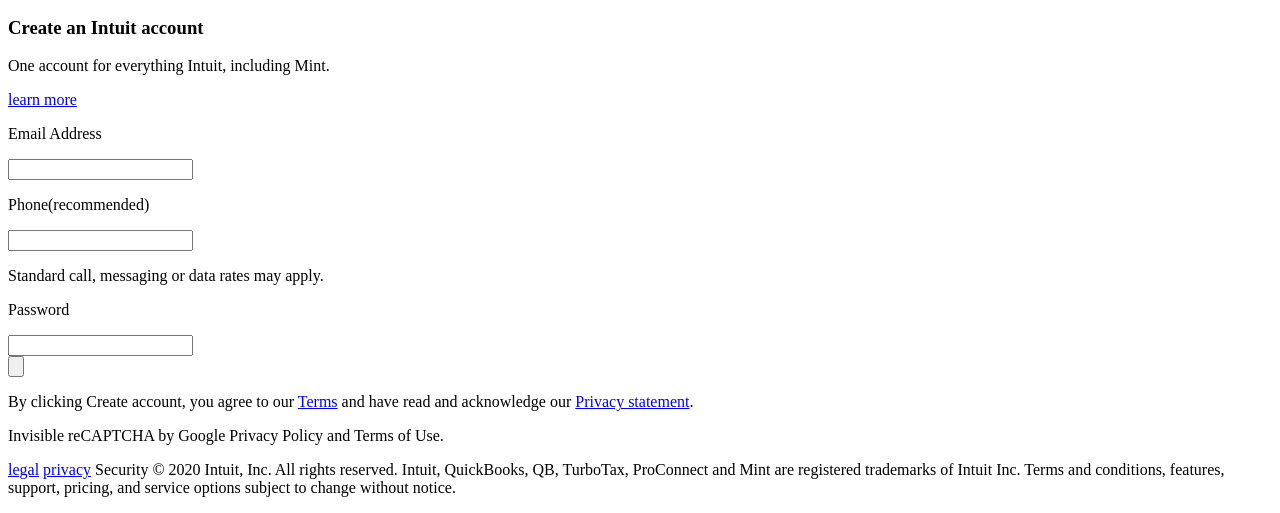
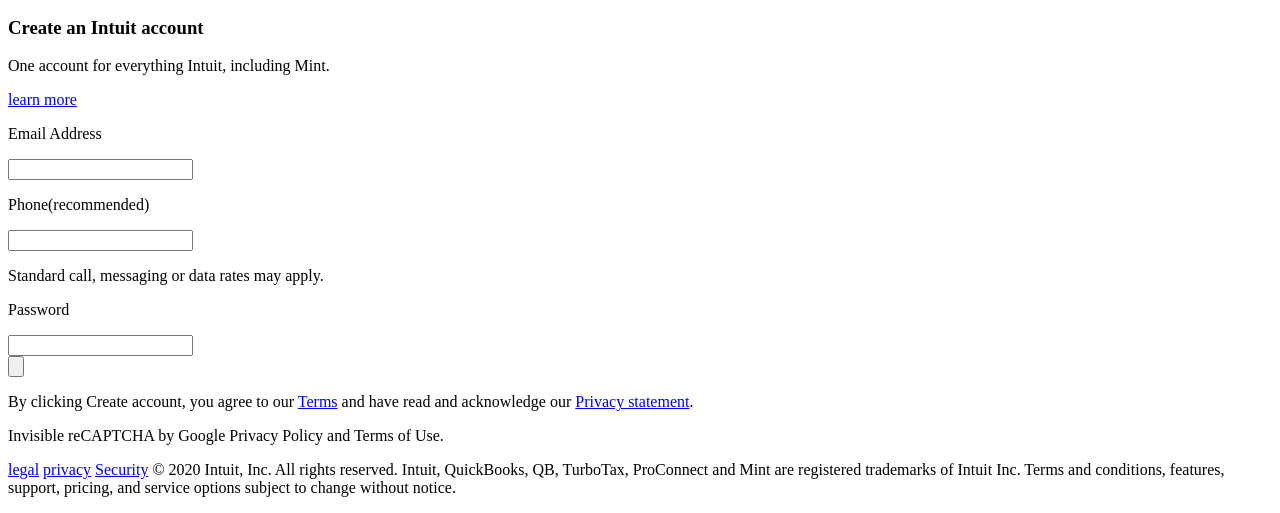
Before and after one commit to racerfire321/form, a plain HTML site: page index.html in a window 1280 px wide. Shown: the part 386-899 px from the top of the page. Drawn offline with Linux system fonts and the light colour scheme.

Commit message:
linked security

```diff
--- a/index.html
+++ b/index.html
@@ -45,7 +45,7 @@
         </article>
 </form>
 <footer>
-<p> <a href="http://https://www.intuit.com/legal/">legal</a>  <a href="http://www.intuit.com/privacy/">privacy</a> Security
+<p> <a href="http://https://www.intuit.com/legal/">legal</a>  <a href="http://www.intuit.com/privacy/">privacy</a>  <a href="http://https://security.intuit.com/">Security</a>
     © 2020 Intuit, Inc. All rights reserved. Intuit, QuickBooks, QB, TurboTax, ProConnect and Mint are registered trademarks of Intuit Inc.
     Terms and conditions, features, support, pricing, and service options subject to change without notice.</p>
 
```
